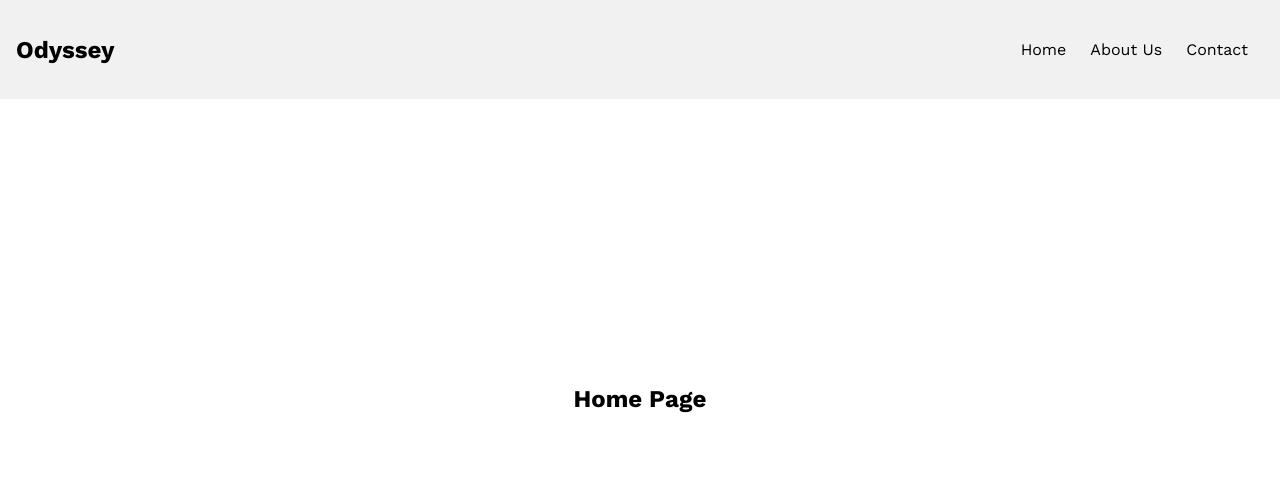
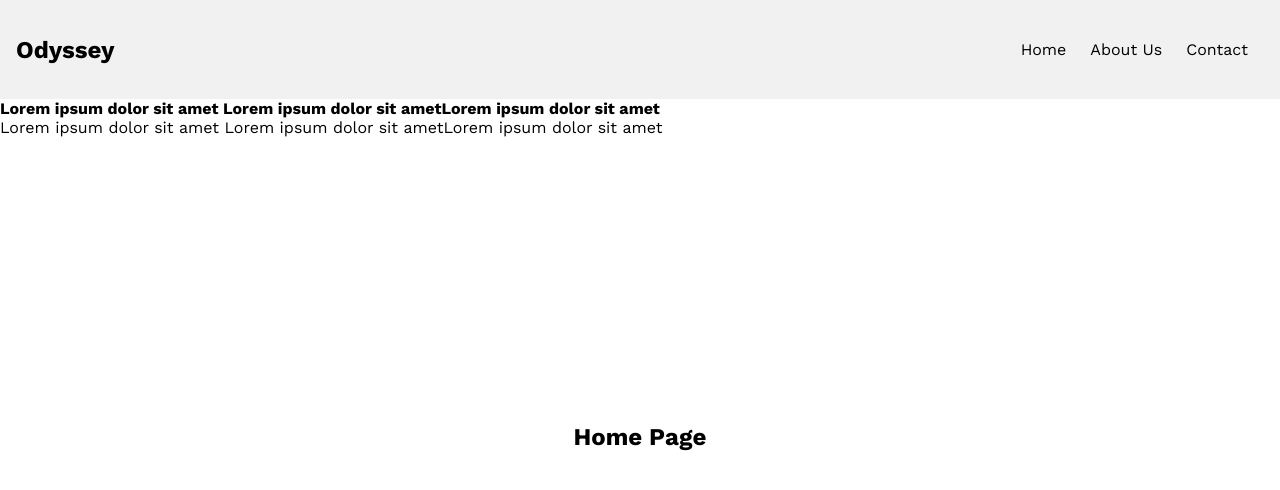
Before and after one commit to sdslabs/odyssey, a Next.js app in the folder frontend/: page / in a window 1280 px wide. Shown: the top 490 px of the page. Built offline with nearby package versions, Linux system fonts and the light colour scheme.

Commit message:
Write Basic Card Component

```diff
--- /dev/null
+++ b/frontend/components/Card.js
@@ -0,0 +1,14 @@
+import '../styles/Card.module.css'
+
+const Card = ({ somePropsPropertiesHere }) => {
+    return (
+    <div className="card">
+        <div className="container">
+          <h4><b>Lorem ipsum dolor sit amet Lorem ipsum dolor sit ametLorem ipsum dolor sit amet</b></h4>
+          <p>Lorem ipsum dolor sit amet Lorem ipsum dolor sit ametLorem ipsum dolor sit amet</p>
+        </div>
+    </div>
+    );
+  };
+
+export default Card;
--- a/frontend/pages/_app.js
+++ b/frontend/pages/_app.js
@@ -1,10 +1,12 @@
 import Navbar from "../components/Navbar";
+import Card from "../components/Card";
 import "../styles/globals.css";
 
 function MyApp({ Component, pageProps }) {
   return (
     <>
       <Navbar />
+      <Card />
       <Component {...pageProps} />
     </>
   );
--- /dev/null
+++ b/frontend/styles/Card.module.css
@@ -0,0 +1,11 @@
+.card {
+    box-shadow: 0px 4.87248px 15.8356px 2.43624px rgba(221, 230, 243, 0.25);
+    /*effects - transition: 0.3s;*/
+    background: linear-gradient(90deg, rgba(104, 56, 236, 0.5) 0%, rgba(233, 69, 96, 0.5) 100%), linear-gradient(90deg, #6838EC 45.31%, #570A57 100%);
+    border-radius: 16px;
+    border: 2.43624px solid rgba(233, 69, 96, 0.8);
+}
+
+.container{
+    padding: something;
+}
```
